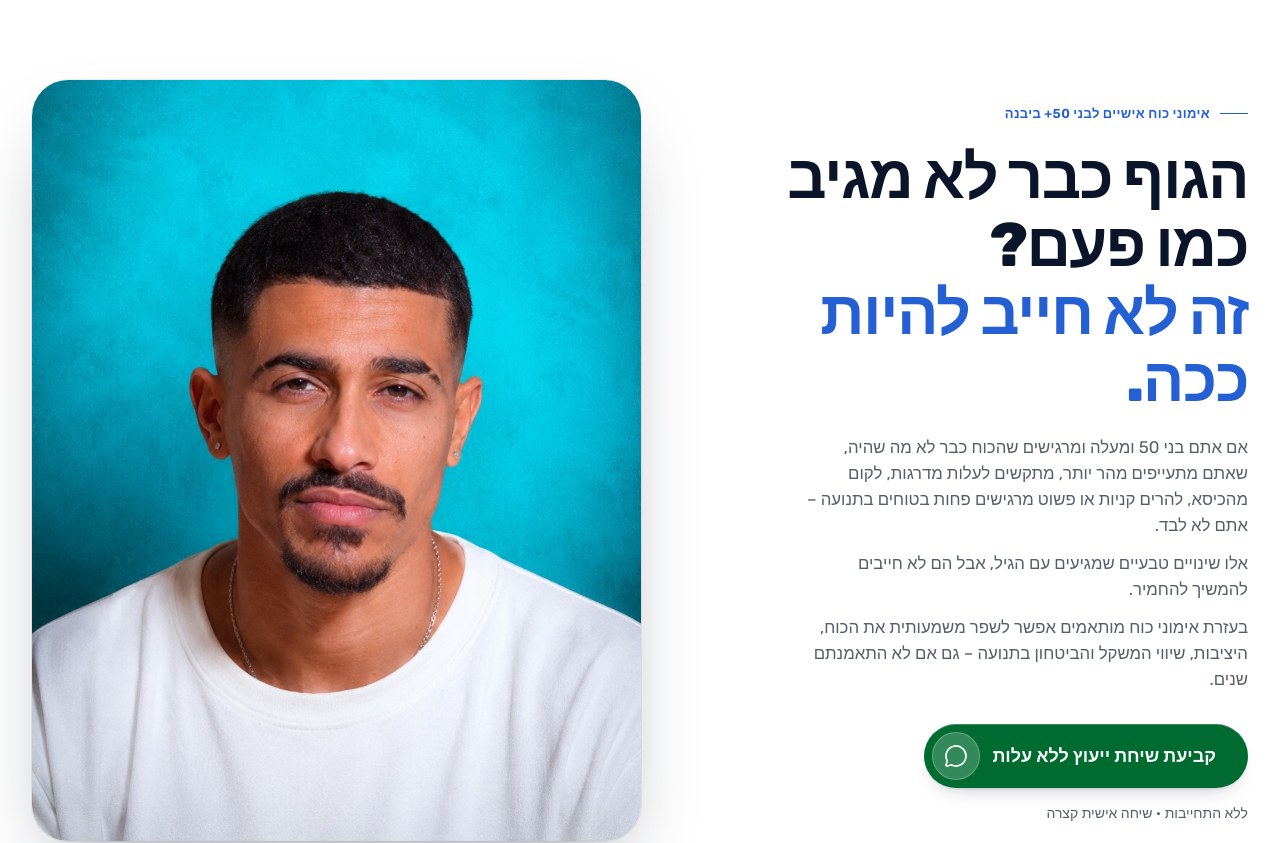
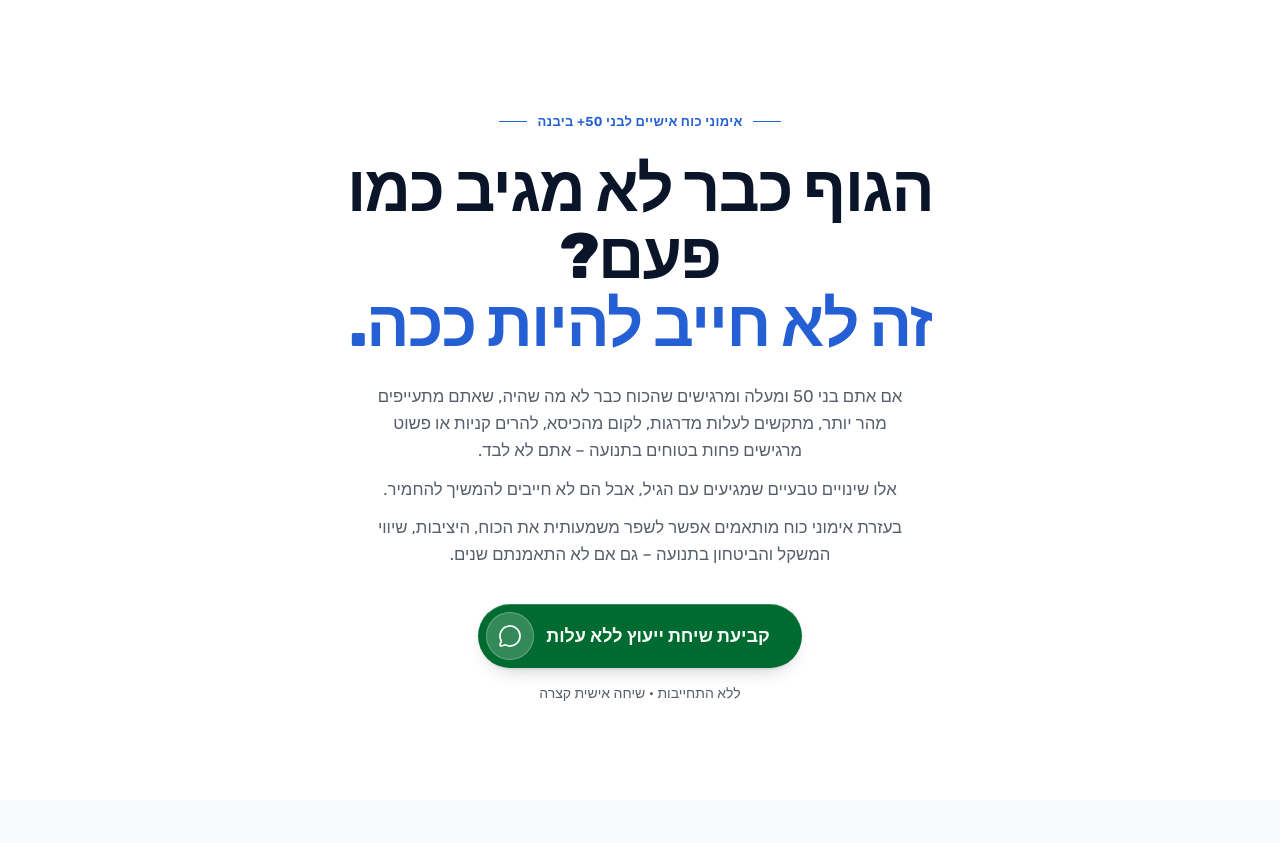
Before and after one commit to shaykapri58-ship-it/60-, a Next.js app: page / in a window 1280 px wide. Shown: the top 843 px of the page. Built offline with nearby package versions, Linux system fonts and the light colour scheme.

Commit message:
Update app

```diff
--- a/src/components/sections/hero.tsx
+++ b/src/components/sections/hero.tsx
@@ -1,6 +1,5 @@
 "use client";
 
-import Image from "next/image";
 import { motion, useReducedMotion, type Variants } from "framer-motion";
 
 import { WhatsAppCta } from "@/components/whatsapp-cta";
@@ -33,48 +32,25 @@ export function Hero() {
   };
 
   return (
-    <section className="relative overflow-hidden bg-background pt-[clamp(1.5rem,6vw,2.5rem)] pb-[clamp(2rem,7vw,3rem)] md:py-20">
-      <div className="mx-auto grid max-w-7xl grid-cols-1 items-center gap-6 px-4 sm:px-6 md:px-8 lg:grid-cols-[0.95fr_1.05fr] lg:gap-14">
-        <motion.div
-          initial={
-            shouldReduceMotion
-              ? { opacity: 1 }
-              : { opacity: 0, scale: 0.96, filter: "blur(8px)" }
-          }
-          whileInView={{ opacity: 1, scale: 1, filter: "blur(0px)" }}
-          viewport={{ once: true, amount: 0.2 }}
-          transition={{ duration: 0.8, ease: EASE }}
-          className="order-1 mx-auto w-full max-w-[300px] sm:max-w-[360px] md:max-w-[400px] lg:order-2 lg:max-w-none"
-        >
-          <div className="relative aspect-[4/5] overflow-hidden rounded-[1.75rem] shadow-[0_20px_50px_-20px_rgba(15,23,42,0.35)] ring-1 ring-black/[0.06] sm:rounded-[2.25rem] md:shadow-[0_36px_80px_-28px_rgba(15,23,42,0.4)]">
-            <Image
-              src="/images/hero-portrait.jpg"
-              alt="מאמן כוח אישי, יבנה"
-              fill
-              sizes="(min-width: 1024px) 560px, (min-width: 768px) 400px, 360px"
-              className="object-cover"
-              priority
-            />
-          </div>
-        </motion.div>
-
+    <section className="relative overflow-hidden bg-background pt-[clamp(3rem,12vw,6rem)] pb-[clamp(2.5rem,9vw,4.5rem)] md:pt-28 md:pb-24">
       <motion.div
         variants={container}
         initial="hidden"
         whileInView="show"
         viewport={{ once: true, amount: 0.2 }}
-          className="order-2 mt-6 lg:order-1 lg:mt-0"
+        className="mx-auto flex max-w-3xl flex-col items-center px-4 text-center sm:px-6 md:px-8"
       >
         <motion.div variants={item} className="inline-flex items-center gap-2.5">
           <span className="h-px w-7 bg-brand" />
           <span className="text-[13px] font-semibold tracking-wide text-brand">
             אימוני כוח אישיים לבני 50+ ביבנה
           </span>
+          <span className="h-px w-7 bg-brand" />
         </motion.div>
 
         <motion.h1
           variants={item}
-            className="mt-4 text-[2.25rem] leading-[1.1] font-extrabold tracking-[-0.025em] text-navy sm:mt-5 sm:text-[2.75rem] md:text-[3.25rem] lg:text-[3.85rem]"
+          className="mt-5 text-[2.35rem] leading-[1.1] font-extrabold tracking-[-0.025em] text-navy sm:mt-6 sm:text-[2.9rem] md:text-[3.5rem] lg:text-[4rem] lg:leading-[1.06]"
         >
           הגוף כבר לא מגיב כמו פעם?
           <br />
@@ -83,7 +59,7 @@ export function Hero() {
 
         <motion.div
           variants={item}
-            className="mt-4 max-w-[42ch] space-y-2.5 text-[0.95rem] leading-[1.55] text-muted-foreground sm:mt-5 sm:space-y-3 sm:text-base md:text-[1.05rem]"
+          className="mt-5 max-w-[52ch] space-y-3 text-[0.98rem] leading-[1.6] text-muted-foreground sm:mt-6 sm:text-base md:text-[1.05rem]"
         >
           <p>
             אם אתם בני 50 ומעלה ומרגישים שהכוח כבר לא מה שהיה, שאתם מתעייפים
@@ -100,18 +76,21 @@ export function Hero() {
           </p>
         </motion.div>
 
-          <motion.div variants={item} id="hero-cta" className="mt-6 sm:mt-8">
+        <motion.div
+          variants={item}
+          id="hero-cta"
+          className="mt-7 flex w-full flex-col items-center sm:mt-9"
+        >
           <WhatsAppCta
             label="קביעת שיחת ייעוץ ללא עלות"
             size="large"
             className="w-full sm:w-auto"
           />
-            <p className="mt-3 text-center text-sm text-muted-foreground sm:mt-4 sm:text-right">
+          <p className="mt-3 text-sm text-muted-foreground sm:mt-4">
             ללא התחייבות • שיחה אישית קצרה
           </p>
         </motion.div>
       </motion.div>
-      </div>
     </section>
   );
 }
```
Lines whose indentation alone changed are shown as unchanged.
